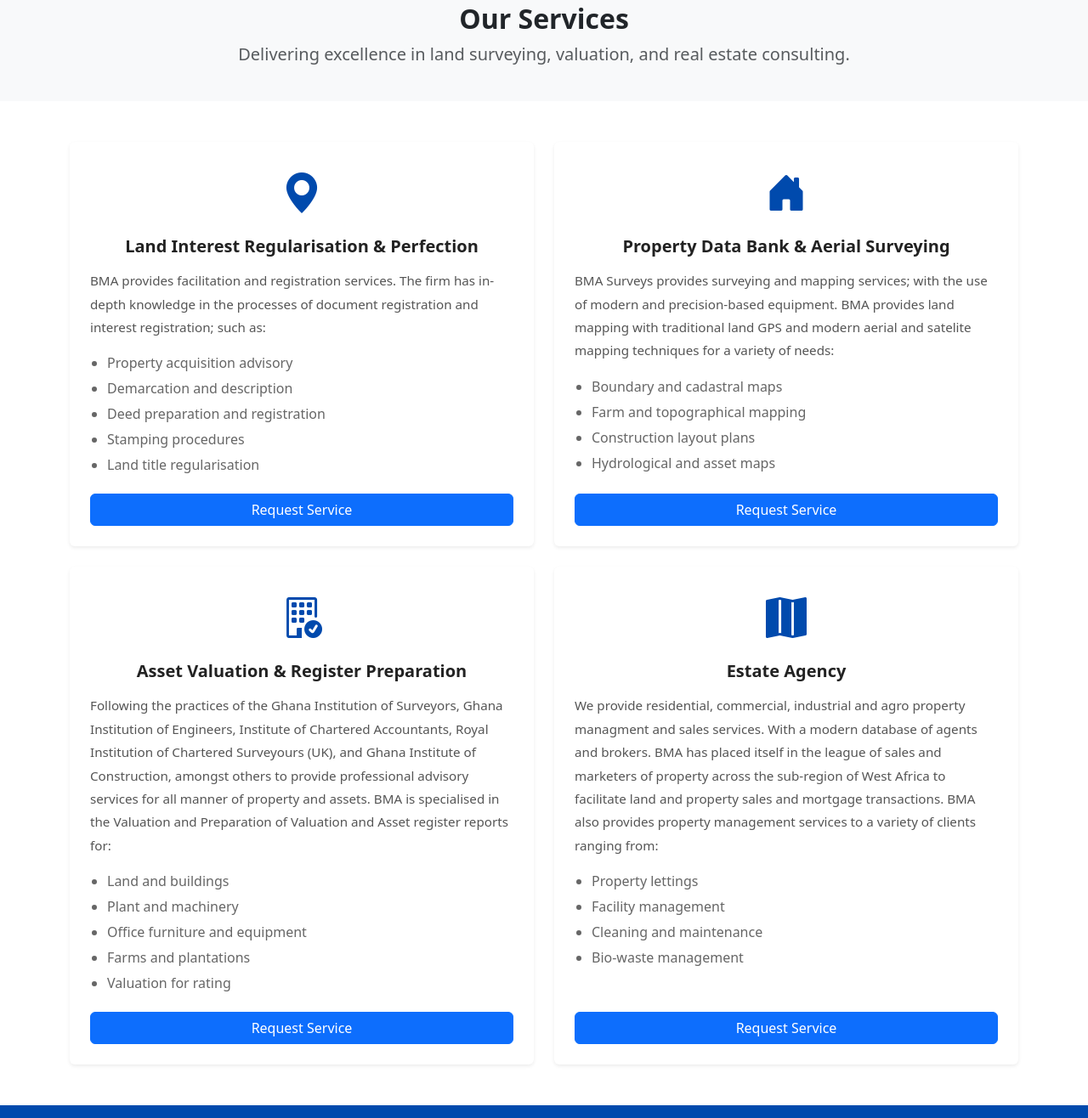
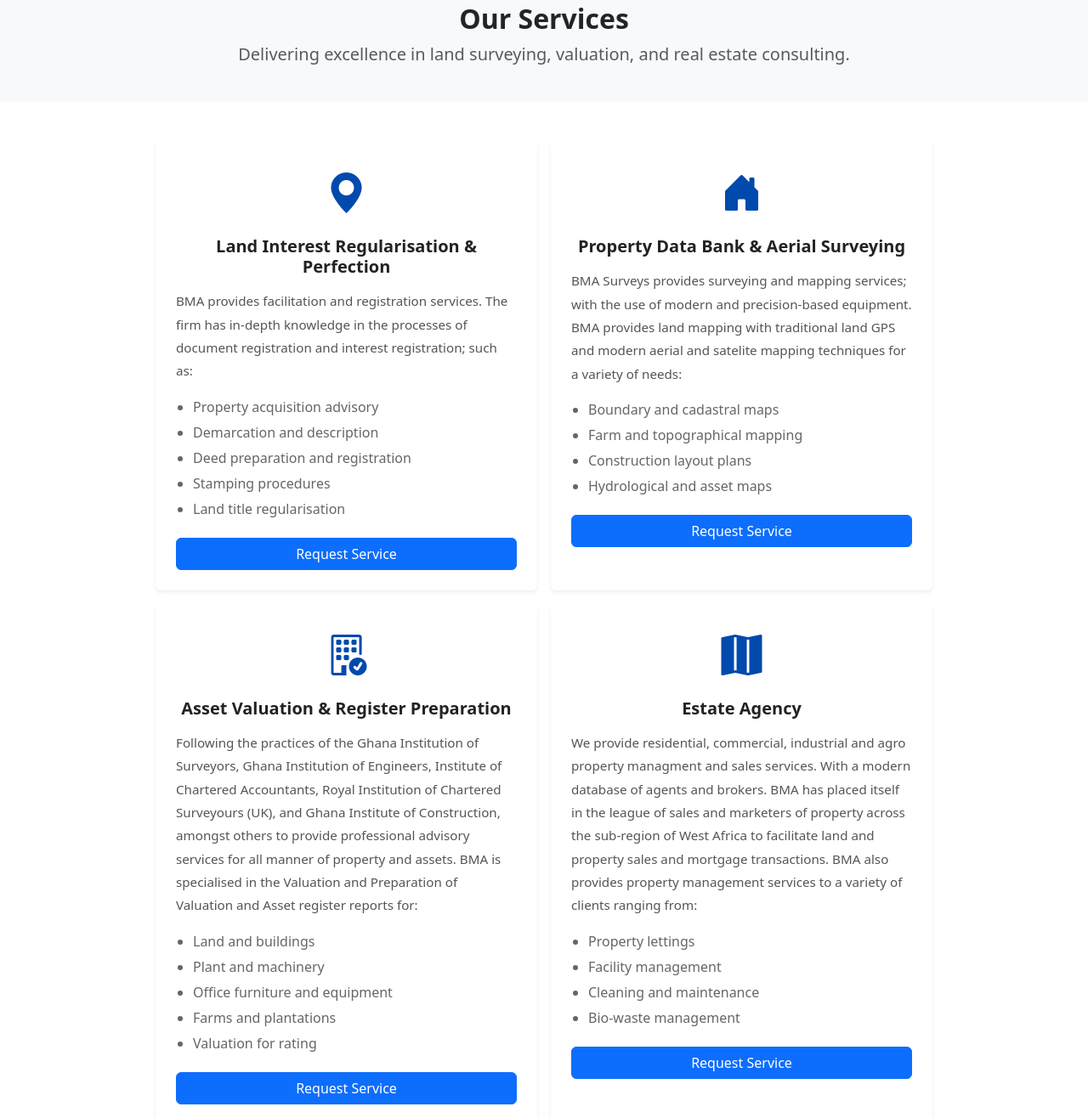
Before and after one commit to enyadjei/bmasurveys, a plain HTML site: page services.html in a window 1280 px wide. Shown: the part 184-1500 px from the top of the page at 85% size. Drawn offline with nearby package versions, Linux system fonts and the light colour scheme.

Commit message:
services cards

```diff
--- a/services.html
+++ b/services.html
@@ -66,10 +66,10 @@
   <!-- Services Section -->
   <section class="py-5">
     <div class="container">
-      <div class="row g-4">
+      <div class="row g-3 justify-content-center mx-0">
 
         <!-- Service 1 -->
-        <div class="col-md-6">
+        <div class="col-md-5">
           <div class="card text-center p-4 border-0 shadow-sm service-card h-100">
             <div class="icon-box"><i class="bi bi-geo-alt-fill"></i></div>
             <h5>Land Interest Regularisation & Perfection</h5>
@@ -82,12 +82,12 @@
               <li>Stamping procedures</li>
               <li>Land title regularisation</li>
             </ul>
-            <button class="btn btn-primary btn-md mt-auto">Request Service</button>
+            <a href="contact.html" class="btn btn-primary">Request Service</a>
           </div>
         </div>
 
         <!-- Service 2 -->
-        <div class="col-md-6">
+        <div class="col-md-5">
           <div class="card text-center p-4 border-0 shadow-sm service-card h-100">
             <div class="icon-box"><i class="bi bi-house-door-fill"></i></div>
             <h5>Property Data Bank & Aerial Surveying</h5>
@@ -99,12 +99,13 @@
               <li>Construction layout plans</li>
               <li>Hydrological and asset maps</li>
             </ul>
-            <button class="btn btn-primary btn-md mt-auto">Request Service</button>
+
+            <a href="contact.html" class="btn btn-primary">Request Service</a>
           </div>
         </div>
 
         <!-- Service 3 -->
-        <div class="col-md-6">
+        <div class="col-md-5">
           <div class="card text-center p-4 border-0 shadow-sm service-card h-100">
             <div class="icon-box"><i class="bi bi-building-check"></i></div>
             <h5>Asset Valuation & Register Preparation</h5>
@@ -117,12 +118,13 @@
               <li>Farms and plantations</li>
               <li>Valuation for rating</li>
             </ul>
-            <button class="btn btn-primary btn-md mt-auto">Request Service</button>
+
+            <a href="contact.html" class="btn btn-primary">Request Service</a>
           </div>
         </div>
 
         <!-- Service 4 -->
-        <div class="col-md-6">
+        <div class="col-md-5">
           <div class="card text-center p-4 border-0 shadow-sm service-card h-100">
             <div class="icon-box"><i class="bi bi-map-fill"></i></div>
             <h5>Estate Agency</h5>
@@ -134,7 +136,9 @@
               <li>Cleaning and maintenance</li>
               <li>Bio-waste management</li>
             </ul>
-            <button class="btn btn-primary btn-md mt-auto">Request Service</button>
+            <!-- <button class="btn btn-primary btn-md mt-auto">Request Service</button> -->
+            <a href="contact.html" class="btn btn-primary">Request Service</a>
+
           </div>
         </div>
 
@@ -197,8 +201,8 @@
 
         <p class="small mb-1">
             <i class="bi bi-envelope me-2 text-warning"></i>
-            <a href="mailto:info@bmasurvey.com" class="text-light text-decoration" target="_blank">
-            info@bmasurvey.com
+            <a href="mailto:info@bmasurveys.com" class="text-light text-decoration" target="_blank">
+            info@bmasurveys.com
             </a>
         </p>
     </div>
--- a/styles.css
+++ b/styles.css
@@ -1,5 +1,10 @@
 body {
     overflow-x: hidden;
+}
+
+.row {
+    margin-left: 0 !important;
+    margin-right: 0 !important;
 }
 
 /* Hero Section */
@@ -40,6 +45,8 @@
 
 .service-card {
     cursor: pointer;
+    /* width: 80%; */
+    margin: 0 auto;
 }
 
 .image-wrapper::after {
@@ -126,7 +133,7 @@
     }
 
 
-/* Service Redesign */
+/* Service */
 .service-card ul {
       text-align: left;
       padding-left: 20px;
```
Also changed, not shown: about.html (+10 -10 lines), contact.html (+3 -3 lines), index.html (+2 -2 lines), 1 other file.
